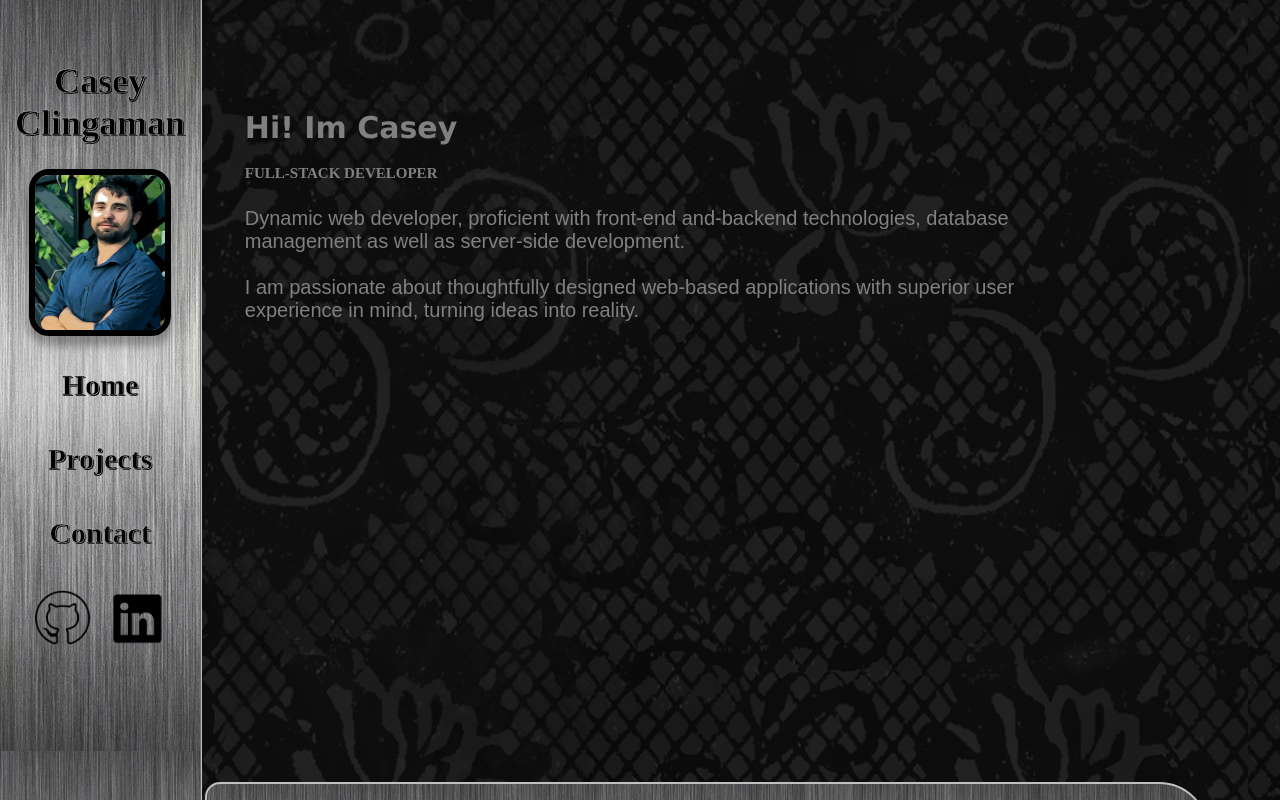
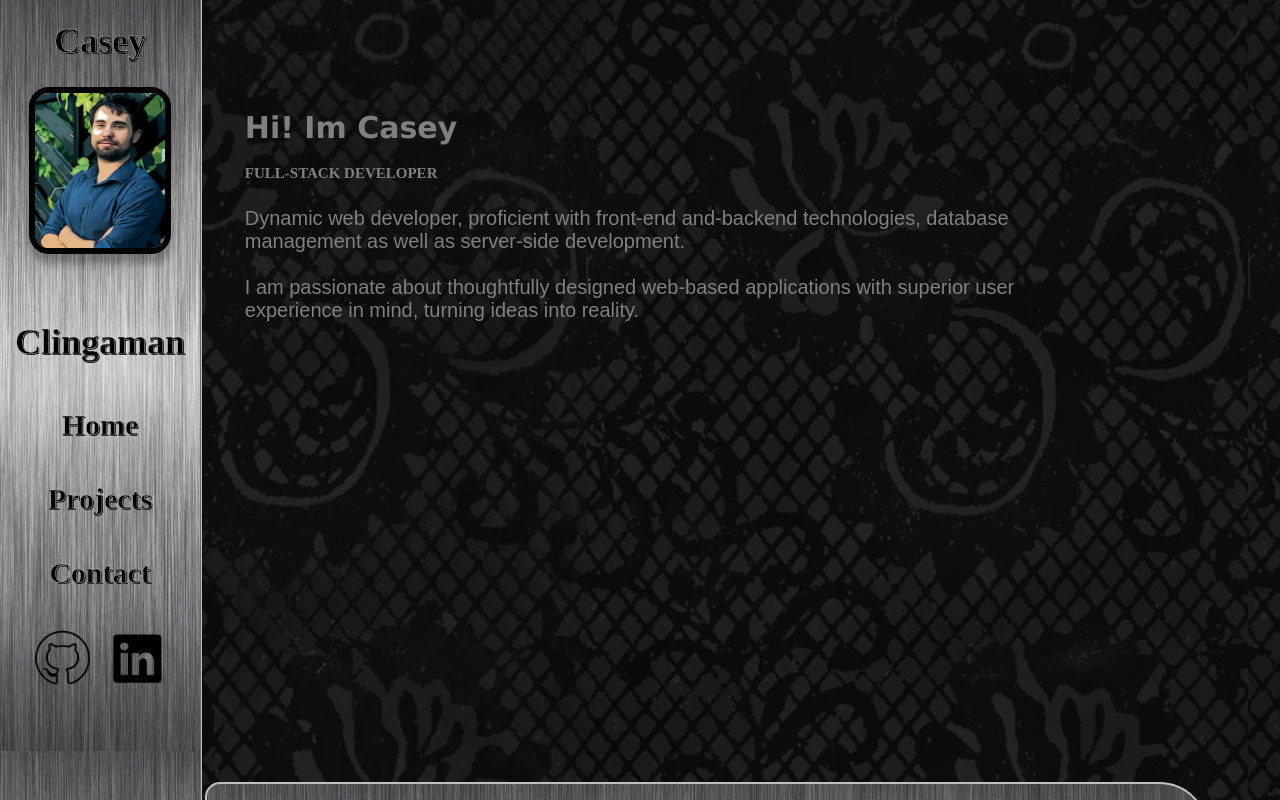
Before and after one commit to caseycling/portfolio, a React (Create React App) app in the folder client/: page / in a window 1280 px wide. Shown: the top 800 px of the page. Built offline with nearby package versions, Linux system fonts and the light colour scheme; a web font is replaced by a local one.

Commit message:
Reformated text

```diff
--- a/client/src/components/Navbar.js
+++ b/client/src/components/Navbar.js
@@ -12,8 +12,9 @@ class Navbar extends Component {
     return (
         <div style={{ background: Background }}>
           <ul className="navList">
-            <li className="navName">Casey Clingaman</li>
+            <li className="navName" style={{ marginTop: "10%" }}>Casey </li>
             <li><img src={Profile} alt="project" className="navImage" /></li>
+            <li className="navName" style={{ marginBottom: "15%" }}>Clingaman</li>
             <li>
               <Link
                 activeClass="active"
```
